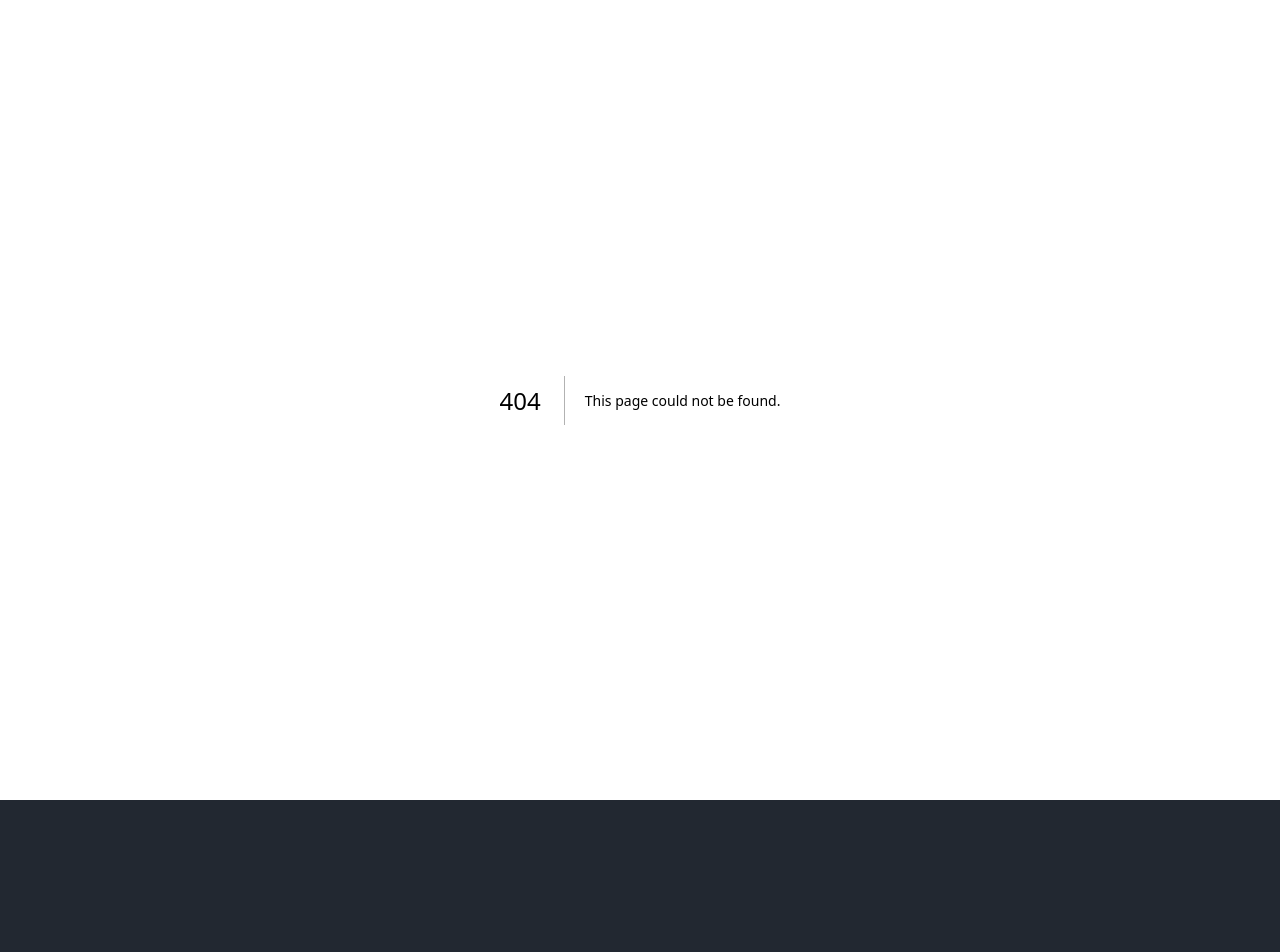
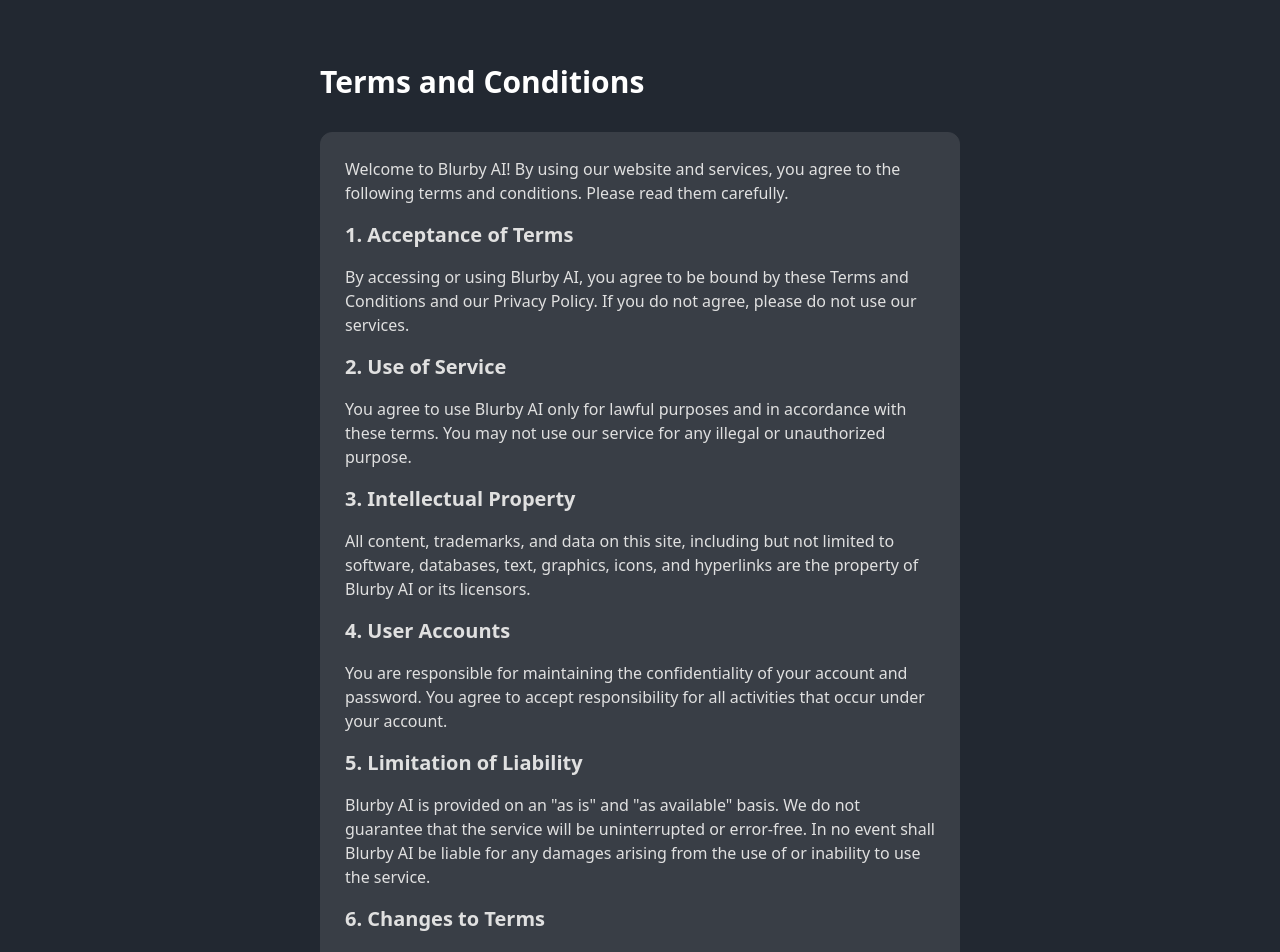
Before and after one commit to sainathd07/getblurby.com, a Next.js app: page /terms in a window 1280 px wide. Before the commit this address had no page. Shown: the top 952 px of the page. Before the commit the page ends 800 px from the top, so only its background shows below. Built offline with nearby package versions, Linux system fonts and the light colour scheme.

Commit message:
update terms

```diff
--- a/pages/index.js
+++ b/pages/index.js
@@ -334,7 +334,7 @@
             <ul className="space-y-1">
               <li><a href="#" className="hover:text-[#00ADB5]">Blog</a></li>
               <li><a href="#" className="hover:text-[#00ADB5]">Help Center</a></li>
-              <li><a href="#" className="hover:text-[#00ADB5]">Terms</a></li>
+              <li><a href="/terms" className="hover:text-[#00ADB5]">Terms</a></li>
               <li><a href="#" className="hover:text-[#00ADB5]">Privacy</a></li>
             </ul>
           </div>
--- /dev/null
+++ b/pages/terms.js
@@ -0,0 +1,31 @@
+import Head from 'next/head';
+
+export default function Terms() {
+  return (
+    <div className="bg-[#222831] min-h-screen text-white">
+      <Head>
+        <title>Terms and Conditions | Blurby AI</title>
+      </Head>
+      <main className="max-w-2xl mx-auto py-16 px-4">
+        <h1 className="text-3xl font-bold mb-8">Terms and Conditions</h1>
+        <div className="bg-white/10 rounded-xl p-6 border border-[#393E46] text-[#e0e0e0] space-y-4">
+          <p>Welcome to Blurby AI! By using our website and services, you agree to the following terms and conditions. Please read them carefully.</p>
+          <h2 className="text-xl font-semibold mt-6">1. Acceptance of Terms</h2>
+          <p>By accessing or using Blurby AI, you agree to be bound by these Terms and Conditions and our Privacy Policy. If you do not agree, please do not use our services.</p>
+          <h2 className="text-xl font-semibold mt-6">2. Use of Service</h2>
+          <p>You agree to use Blurby AI only for lawful purposes and in accordance with these terms. You may not use our service for any illegal or unauthorized purpose.</p>
+          <h2 className="text-xl font-semibold mt-6">3. Intellectual Property</h2>
+          <p>All content, trademarks, and data on this site, including but not limited to software, databases, text, graphics, icons, and hyperlinks are the property of Blurby AI or its licensors.</p>
+          <h2 className="text-xl font-semibold mt-6">4. User Accounts</h2>
+          <p>You are responsible for maintaining the confidentiality of your account and password. You agree to accept responsibility for all activities that occur under your account.</p>
+          <h2 className="text-xl font-semibold mt-6">5. Limitation of Liability</h2>
+          <p>Blurby AI is provided on an "as is" and "as available" basis. We do not guarantee that the service will be uninterrupted or error-free. In no event shall Blurby AI be liable for any damages arising from the use of or inability to use the service.</p>
+          <h2 className="text-xl font-semibold mt-6">6. Changes to Terms</h2>
+          <p>We reserve the right to update or change these Terms and Conditions at any time. Your continued use of the service after any such changes constitutes acceptance of the new terms.</p>
+          <h2 className="text-xl font-semibold mt-6">7. Contact</h2>
+          <p>If you have any questions about these Terms and Conditions, please contact us at <a href="mailto:support@blurby.com" className="text-[#00ADB5] underline">support@blurby.com</a>.</p>
+        </div>
+      </main>
+    </div>
+  );
+}
```
